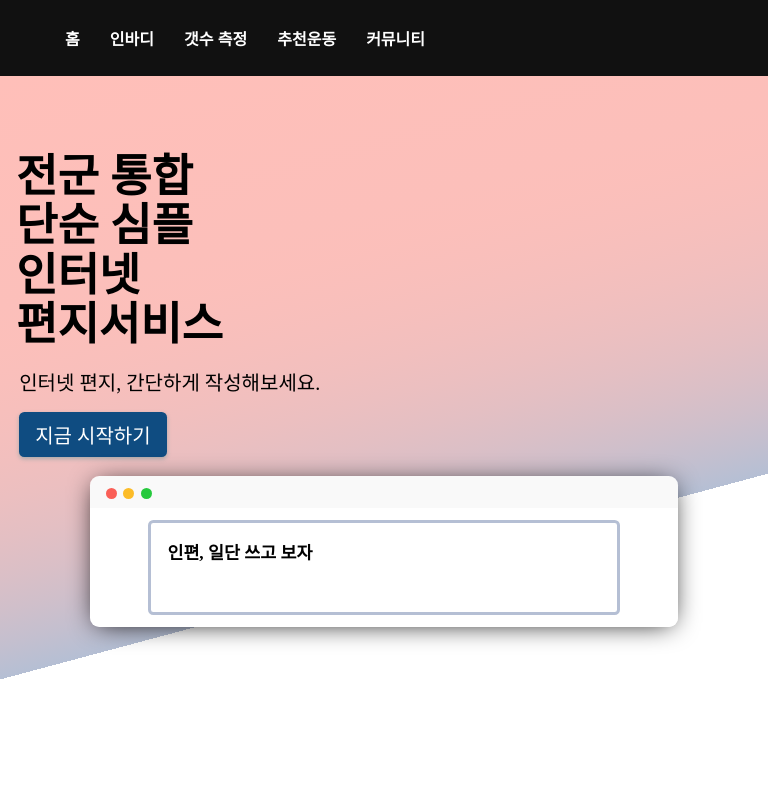
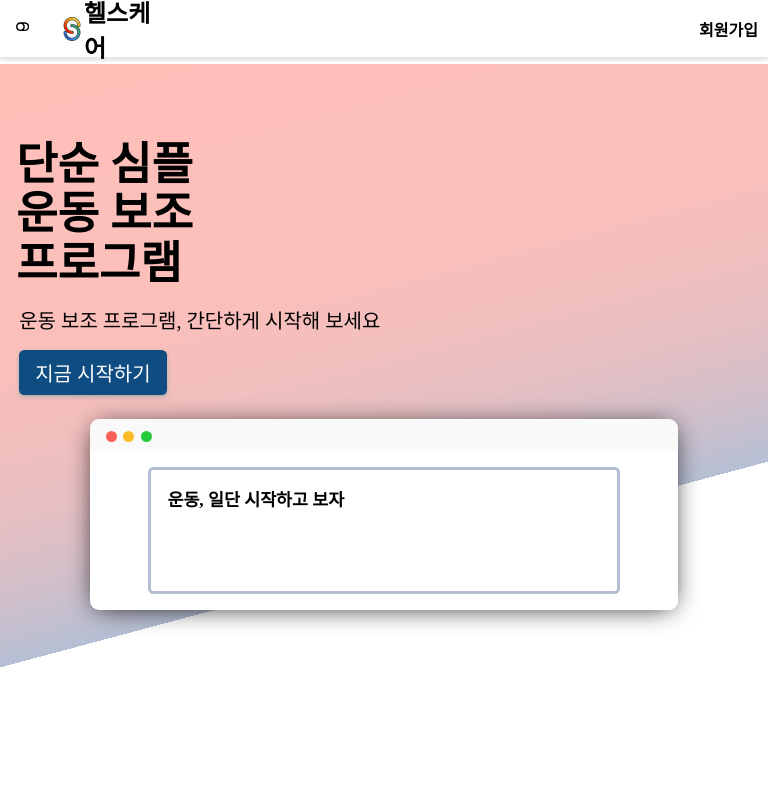
Before and after one commit to pp449/Health_window, a React (Create React App) app in the folder Frontend/: page / in a window 768 px wide. Shown: the top 800 px of the page. Built offline with nearby package versions, Linux system fonts and the light colour scheme.

Commit message:
change navigation

```diff
--- a/Frontend/src/App.js
+++ b/Frontend/src/App.js
@@ -1,18 +1,20 @@
 import React from "react";
 import { BrowserRouter, Route } from "react-router-dom";
-import Navigation from "./components/Navigation";
 import Counting from "./views/Counting";
 import Inbody from "./views/Inbody";
 import Home from "./views/Home";
 import Community from "./views/Community";
 import Recommend from "./views/Recommend";
 import "./scss/App.scss";
+import login from "./views/login";
+import Navi from "./components/Navi";
 
 function App() {
   return (
     <BrowserRouter>
-      <Navigation />
+      <Navi />
       <Route path="/" exact={true} component={Home} />
+      <Route path="/login" component={login} />
       <Route path="/inbody" component={Inbody} />
       <Route path="/counting" component={Counting} />
       <Route path="/community" component={Community} />
--- /dev/null
+++ b/Frontend/src/components/Navi.js
@@ -0,0 +1,79 @@
+import React, { Component } from "react";
+import { Link } from "react-router-dom";
+import { FaToggleOff } from "react-icons/fa";
+import "../scss/Navi.scss";
+import logo from "../images/favicon.png";
+
+export default class Navi extends Component {
+  state = {
+    isActive: false,
+    loggedIn: true,
+  };
+  toggle() {
+    this.setState({ isActive: !this.state.isActive });
+  }
+  handleLogOut() {
+    console.log("LLog OOut");
+  }
+  render() {
+    let logged;
+    if (!this.loggedIn) {
+      logged = (
+        <Link to="/login" className="account-link desktop">
+          로그인하기
+        </Link>
+      );
+    } else {
+      logged = (
+        <button
+          onClick={() => this.handleLogOut()}
+          className="account-link desktop"
+        >
+          로그아웃
+        </button>
+      );
+    }
+    return (
+      <div className="navigation app-header">
+        <div className="nav-div">
+          <button
+            className="nav__toggle"
+            aria-expanded="false"
+            type="button"
+            onClick={() => this.toggle()}
+          >
+            {/* <i className="fas fa-bars fa-2x"></i> */}
+            <FaToggleOff />
+          </button>
+          <nav role="navigation" className="nav-menu">
+            <Link to="/" className="logo title">
+              <img src={logo} alt="logo" width="24px" />
+              <div>헬스케어</div>
+            </Link>
+            <Link to="/inbody" className="nav-link">
+              인바디
+            </Link>
+            <Link to="/counting" className="nav-link">
+              갯수 측정
+            </Link>
+            <Link to="/recommend" className="nav-link">
+              추천운동
+            </Link>
+            <Link to="/community" className="nav-link">
+              커뮤니티
+            </Link>
+          </nav>
+          <div className="account">
+            <Link to="/#" className="account-link desktop">
+              고객센터
+            </Link>{" "}
+            {logged}
+            <Link to="/signup" className="account-link both">
+              회원가입
+            </Link>{" "}
+          </div>
+        </div>
+      </div>
+    );
+  }
+}
--- a/Frontend/src/components/Navigation.js
+++ /dev/null
@@ -1,59 +0,0 @@
-import React, { Component } from "react";
-import { Link } from "react-router-dom";
-import { FaAlignRight } from "react-icons/fa";
-import "../scss/Navigation.scss";
-
-const li = [
-  {
-    link: "/",
-    text: "홈",
-  },
-  {
-    link: "/inbody/",
-    text: "인바디",
-  },
-  {
-    link: "/counting/",
-    text: "갯수 측정",
-  },
-  {
-    link: "/recommend/",
-    text: "추천운동",
-  },
-  {
-    link: "/community/",
-    text: "커뮤니티",
-  },
-];
-
-export default class Navigation extends Component {
-  state = {
-    toggle: false,
-  };
-  Toggle = () => {
-    this.setState({ toggle: !this.state.toggle });
-  };
-  render() {
-    return (
-      <>
-        <div className="navBar">
-          <button onClick={this.Toggle}>
-            <FaAlignRight />
-          </button>
-          <ul className={this.state.toggle ? "links show-nav" : "links"}>
-            {li.map((objLink, i) => {
-              return (
-                <li key={i}>
-                  <Link to={objLink.link}>{objLink.text}</Link>
-                </li>
-              );
-            })}
-            {/* <li className="login">
-              <a href="/login">Login</a>
-            </li> */}
-          </ul>
-        </div>
-      </>
-    );
-  }
-}
--- /dev/null
+++ b/Frontend/src/scss/Navi.scss
@@ -0,0 +1,134 @@
+.navigation {
+  .logo {
+    display: flex;
+    align-items: center;
+    font-family: "BinggraeTaom-Bold", Dotum, Baekmuk Dotum, Undotum,
+      Apple Gothic, Latin font, sans-serif;
+  }
+  font-family: "maruburi", Dotum, Baekmuk Dotum, Undotum, Apple Gothic,
+    Latin font, sans-serif;
+  position: sticky;
+  position: -webkit-sticky;
+  top: 0px;
+  a {
+    text-decoration: none;
+    color: black;
+  }
+  a:first-child:hover {
+    text-decoration: underline;
+    color: #007bff;
+  }
+}
+.nav-div {
+  display: flex;
+  z-index: 1;
+  padding: 0px 24px;
+  height: 64px;
+  align-items: center;
+  justify-content: space-between;
+  border-bottom: 1px solid #e3e5e9;
+  background-color: rgba(255, 255, 255, 0.95);
+  box-shadow: 0 2px 4px 0 rgba(45, 51, 58, 0.16);
+  font-weight: bold;
+  color: #111111;
+}
+.nav__toggle {
+  display: none;
+}
+.nav-menu {
+  display: flex;
+  align-items: center;
+}
+.nav-menu > .nav-link {
+  padding-left: 40px;
+}
+.account > .account-link {
+  padding-left: 20px;
+}
+.title {
+  font-size: 24px;
+}
+@media (max-width: 814px) {
+  .app-header {
+    height: 64px;
+  }
+  .nav-div {
+    height: 58px;
+    padding-right: 0px;
+    padding-left: 0px;
+    z-index: 1000;
+  }
+  .nav__toggle {
+    display: block;
+    margin: 15px 10px;
+    border: 0;
+    background: none;
+    outline: 0;
+    cursor: pointer;
+  }
+  .nav-menu {
+    position: absolute;
+    margin-left: 60px;
+    height: 100%;
+    width: 100px;
+    float: left;
+  }
+  .account > .both {
+    margin-right: 10px;
+  }
+  .account {
+    display: block;
+  }
+  .nav-menu > .nav-link,
+  .account > .desktop {
+    display: none;
+  }
+  /* open */
+  /* .shadow {
+      position: absolute;
+      top: 58px;
+      width: 100%;
+      height: 800px;
+      background-color: tomato;
+    } */
+  // .showNav {
+  //   /* z-index: 10; */
+  //   padding-left: 16px;
+  //   background-color: #fff;
+  //   /* width: 80%; */
+  //   transform: translate(300px, 0);
+  //   box-shadow: 1px 1px 10px 0 rgba(0, 0, 0, 0.3);
+  // }
+  .nav-overlay,
+  .nav-overlay > a,
+  .nav-overlay > .account > a {
+    display: block;
+    font-size: 24px;
+    padding: 20px;
+  }
+  .nav-overlay {
+    position: relative;
+    padding-left: 16px;
+    background-color: #fff;
+    box-shadow: 1px 1px 10px 0 rgba(0, 0, 0, 0.3);
+    width: 250px;
+    text-align: center;
+    z-index: 100;
+  }
+  .side-menu-enter-active,
+  .side-menu-leave-active {
+    transition: transform 0.5s, opacity 0.5s;
+  }
+  .side-menu-enter, .side-menu-leave-to /* .fade-leave-active below version 2.1.8 */ {
+    opacity: 0;
+    // transform: translateY(-103%);
+    transform: translateX(-103%);
+  }
+}
+.alert-enter-active,
+.alert-leave-active {
+  transition: opacity 0.5s;
+}
+.alert-enter, .alert-leave-to /* .fade-leave-active below version 2.1.8 */ {
+  opacity: 0;
+}
--- a/Frontend/src/scss/Navigation.scss
+++ /dev/null
@@ -1,56 +0,0 @@
-li {
-  padding: 10px 0;
-}
-
-button {
-  font-size: 30px;
-  margin-right: 30px;
-  color: white;
-  background: transparent;
-  border: none;
-  cursor: pointer;
-  outline: none;
-  float: right;
-}
-
-.navBar {
-  width: 100%;
-  background-color: #111;
-  padding: 10px;
-  font-family: "maruburi", Dotum, Baekmuk Dotum, Undotum, Apple Gothic,
-    Latin font, sans-serif;
-  position: sticky;
-  position: -webkit-sticky;
-  top: 0px;
-  a {
-    text-decoration: none;
-    color: white;
-  }
-}
-
-.links {
-  height: 0;
-  overflow: hidden;
-  list-style-type: none;
-  font-weight: bold;
-}
-
-.show-nav {
-  height: 200px;
-}
-
-@media screen and (min-width: 768px) {
-  button {
-    display: none;
-  }
-
-  .links {
-    height: auto;
-    overflow: display;
-    display: flex;
-  }
-
-  li {
-    padding: 0 15px;
-  }
-}
--- a/Frontend/src/views/Home.js
+++ b/Frontend/src/views/Home.js
@@ -1,5 +1,13 @@
 import React from "react";
 import "../scss/Home.scss";
+import {
+  FaPinterestP,
+  FaFacebookF,
+  FaInstagram,
+  FaTwitter,
+  FaGooglePlusG,
+  FaLinkedinIn,
+} from "react-icons/fa";
 
 class Home extends React.Component {
   render() {
@@ -9,22 +17,20 @@ class Home extends React.Component {
           <div className="page-1__left">
             <div className="main-text">
               <span className="title-h1">
-                전군 통합
-                <br />
                 단순 심플
                 <br />
-                인터넷
+                운동 보조
                 <br />
-                편지서비스
+                프로그램
               </span>
             </div>
             <div className="sub-text">
-              <span>인터넷 편지, 간단하게 작성해보세요.</span>
+              <span>운동 보조 프로그램, 간단하게 시작해 보세요</span>
             </div>
             <div className="btn">
               <div
                 onClick={() => {
-                  this.props.history.push("/inbody");
+                  this.props.history.push("/login");
                 }}
               >
                 지금 시작하기
@@ -39,7 +45,7 @@ class Home extends React.Component {
                 <div className="btn-3"></div>
               </div>
               <div className="bottom">
-                <div className="text-area">인편, 일단 쓰고 보자</div>
+                <div className="text-area">운동, 일단 시작하고 보자</div>
               </div>
             </div>
           </div>
@@ -48,18 +54,16 @@ class Home extends React.Component {
           <div className="page-2__middle">
             <div className="content-1">
               <div className="main-text">
-                <span>보내기만 하세요.</span>
+                <span>지금 시작하면.</span>
               </div>
               <div className="main-text">
-                <span>인편단심이 채워드립니다.</span>
-              </div>
-              <div className="sub-text">
-                <span>인터넷 편지, 간단하게 작성해보세요.</span>
+                <span>헬스케어가 도와드립니다.</span>
+                <br />
               </div>
               <div className="btn">
                 <div
                   onClick={() => {
-                    this.props.history.push("/inbody");
+                    this.props.history.push("/login");
                   }}
                 >
                   지금 시작하기
@@ -80,22 +84,22 @@ class Home extends React.Component {
           <div className="container">
             <div className=" flex-center">
               <a href="/#" className="fb-ic">
-                <i className="fab fa-facebook-f fa-lg white-text mr-md-5 mr-3 fa-2x"></i>
+                <FaFacebookF />
               </a>
               <a href="/#" className="tw-ic">
-                <i className="fab fa-twitter fa-lg white-text mr-md-5 mr-3 fa-2x"></i>
+                <FaTwitter />
               </a>
               <a href="/#" className="gplus-ic">
-                <i className="fab fa-google-plus-g fa-lg white-text mr-md-5 mr-3 fa-2x"></i>
+                <FaGooglePlusG />
               </a>
               <a href="/#" className="li-ic">
-                <i className="fab fa-linkedin-in fa-lg white-text mr-md-5 mr-3 fa-2x"></i>
+                <FaLinkedinIn />
               </a>
               <a href="/#" className="ins-ic">
-                <i className="fab fa-instagram fa-lg white-text mr-md-5 mr-3 fa-2x"></i>
+                <FaInstagram />
               </a>
               <a href="/#" className="pin-ic">
-                <i className="fab fa-pinterest fa-lg white-text fa-2x"> </i>
+                <FaPinterestP />
               </a>
             </div>
           </div>
--- /dev/null
+++ b/Frontend/src/views/login.js
@@ -0,0 +1,7 @@
+import React from "react";
+
+function login() {
+  return <div>login</div>;
+}
+
+export default login;
```
Also changed, not shown: Frontend/src/views/signup.js (added, +7 -0 lines), Frontend/src/images/favicon.png (added).
